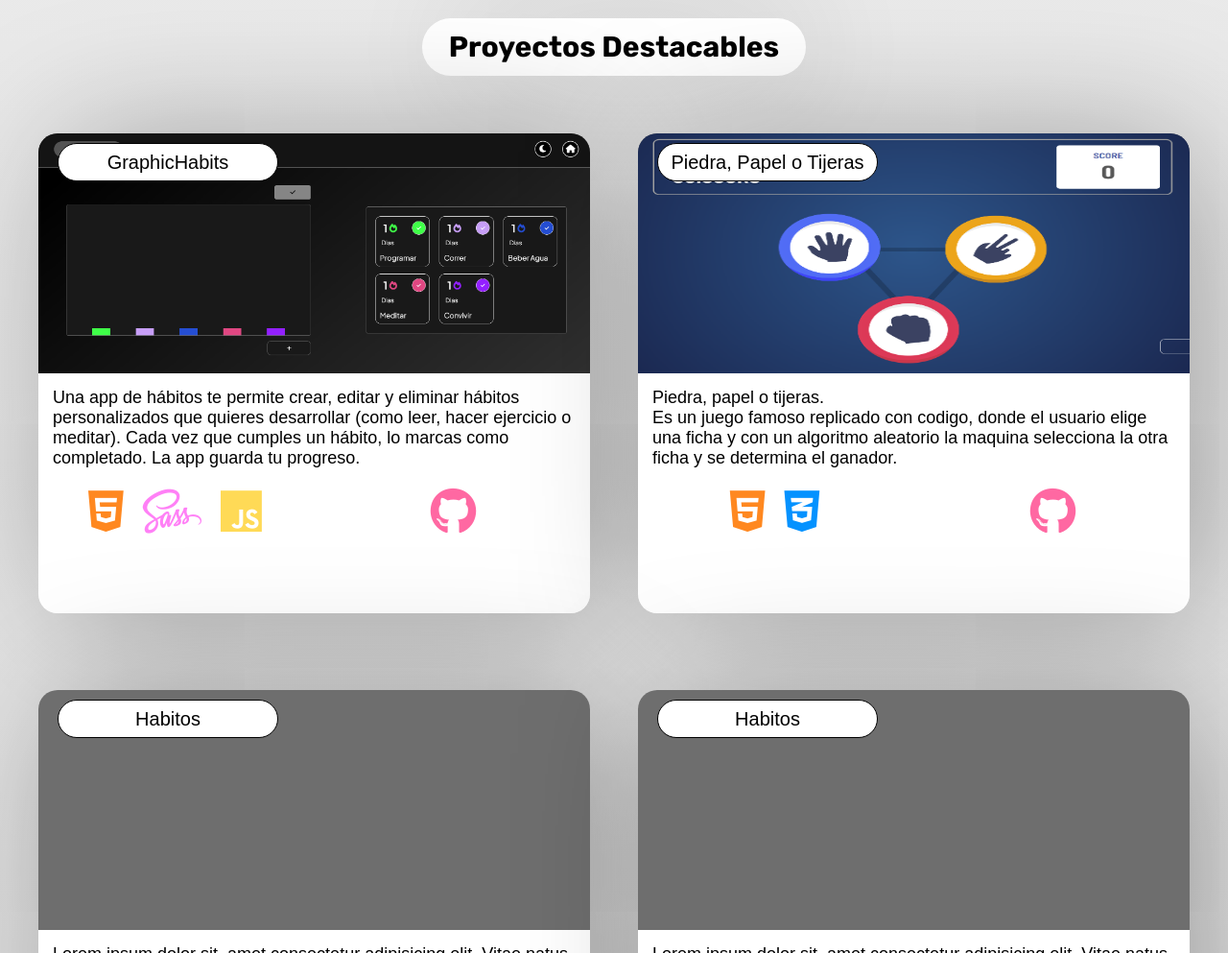
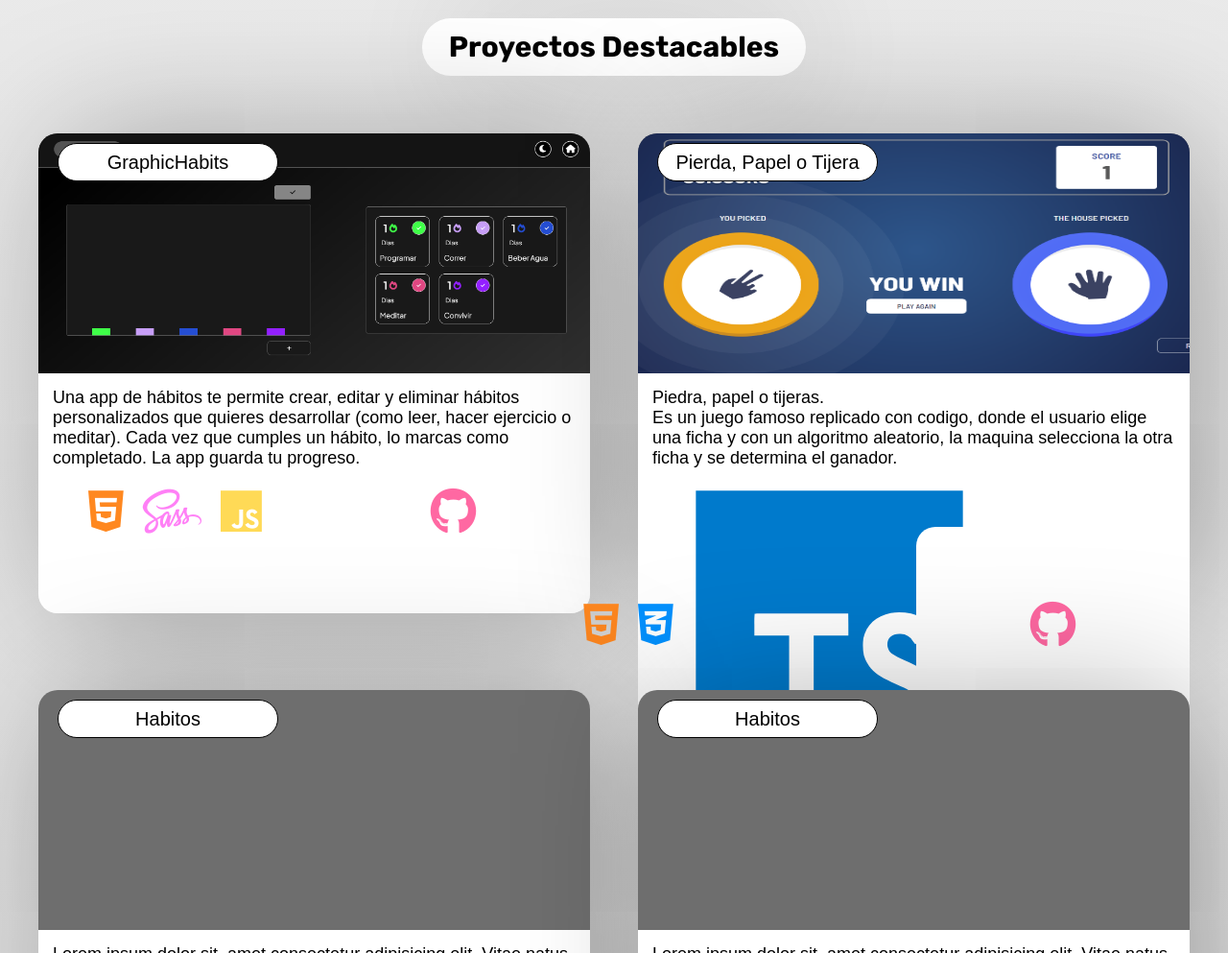
Before and after one commit to AdamRamirezDev/PortafolioFrontend, a plain HTML site: page index.html in a window 1280 px wide. Shown: the part 1820-2813 px from the top of the page at 96% size. Drawn offline with Linux system fonts and the light colour scheme; a web font is replaced by a local one.

Commit message:
Se añade el icono de TypeScript y se empieza con agregar el boton que cambia el idioma del portafolio

```diff
--- a/index.html
+++ b/index.html
@@ -102,7 +102,7 @@
                                 </div>
                                 <!--Entrada al portafolio en github-->
                                 <div class="proyectos__githubPages" id="proyectos__githubPages__id">
-                                    <a href="https://github.com/Cuandoyolabi"><i class="fa-brands fa-github icon__proyecto" style="color: #ff619df3;"></i></a>
+                                    <a href="https://github.com/Cuandoyolabi/HabitosApp"><i class="fa-brands fa-github icon__proyecto" style="color: #ff619df3;"></i></a>
                                 </div>
                             </div>
                         </div>
@@ -111,17 +111,17 @@
 
                 <div class="proyectos">
                     <div class="proyectos__img">
-                        <img src="./img/Proyecto Piedra Papel y Tijeras.png" class="proyectos__img__inside">
+                        <img src="./img/Proyecto Piedra Papel y Tijeras2.png" class="proyectos__img__inside">
                         <div class="proyectos__title" id="proyectos__title__id">
-                            <p class="proyectos__title__text">Piedra, Papel o Tijeras</p>
-                        </div>
+                        <p class="proyectos__title__text">Pierda, Papel o Tijera</p>
+                    </div>
                     </div>
                     <div class="proyectos__information__container" id="proyectos__information__container__id">
                         <div class="proyectos__container__flex" id="proyectos__container__flex__id">
                             <div class="proyectos__informacion" id="proyectos__informacion__id">
                             <p>Piedra, papel o tijeras.<br>
                                 Es un juego famoso replicado con codigo, donde el usuario elige una ficha y
-                                con un algoritmo aleatorio la maquina selecciona la otra ficha y se determina el ganador.
+                                con un algoritmo aleatorio, la maquina selecciona la otra ficha y se determina el ganador.
                             </p>
                             </div>
 
@@ -130,10 +130,11 @@
                                 <div class="proyectos__tecnologias" id="proyectos__tecnologias__id">
                                     <i class="fa-brands fa-html5 icon__project" style="color: #ff8820;"></i>
                                     <i class="fa-brands fa-css3-alt icon__project" style="color: #0492ff;"></i>
+                                    <img src="./svgs/typescript icon.svg" class="icon__project">
                                 </div>
                                 <!--Entrada al portafolio en github-->
                                 <div class="proyectos__githubPages" id="proyectos__githubPages__id">
-                                    <a href="https://github.com/Cuandoyolabi"><i class="fa-brands fa-github icon__proyecto" style="color: #ff619df3;"></i></a>
+                                    <a href="https://github.com/Cuandoyolabi/Piedra_papel_tijeras"><i class="fa-brands fa-github icon__proyecto" style="color: #ff619df3;"></i></a>
                                 </div>
                             </div>
 
```
Also changed, not shown: img/Proyecto Piedra Papel y Tijeras2.png (added), svgs/typescript icon.svg (added).
